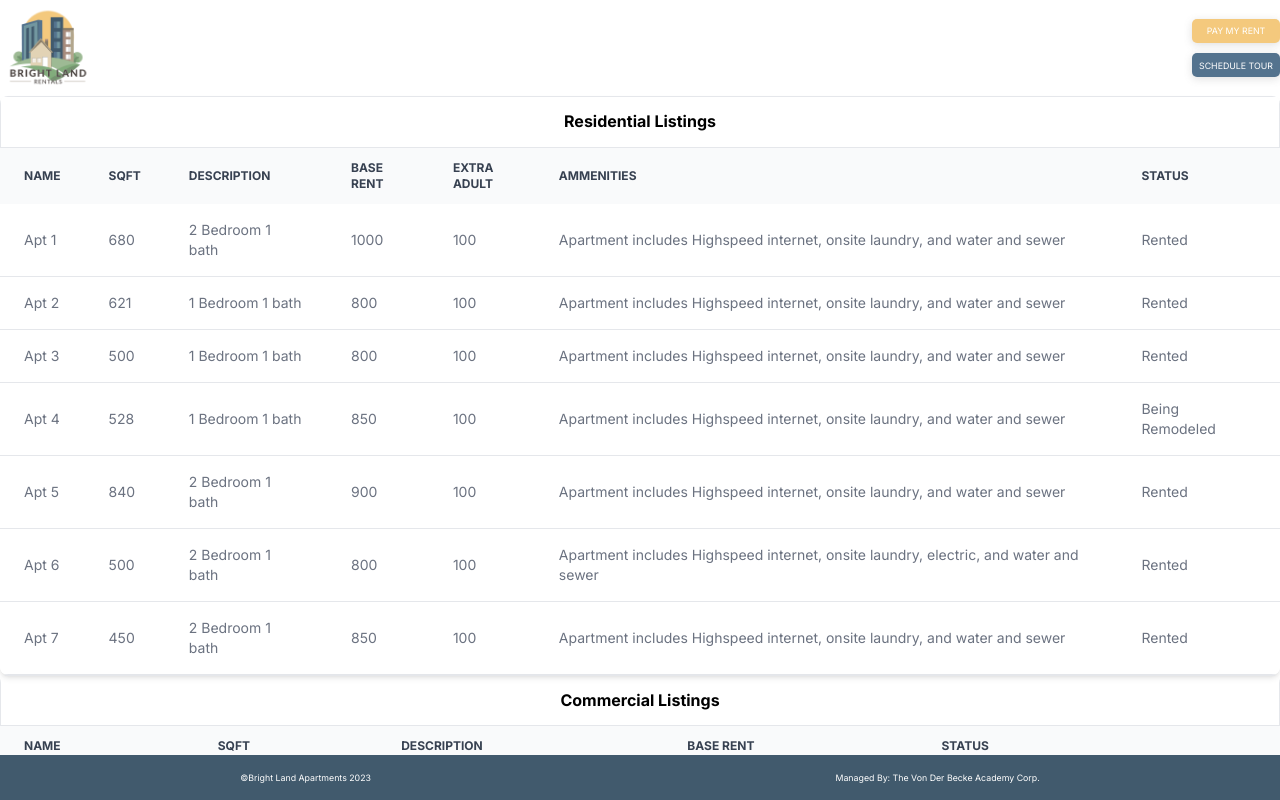
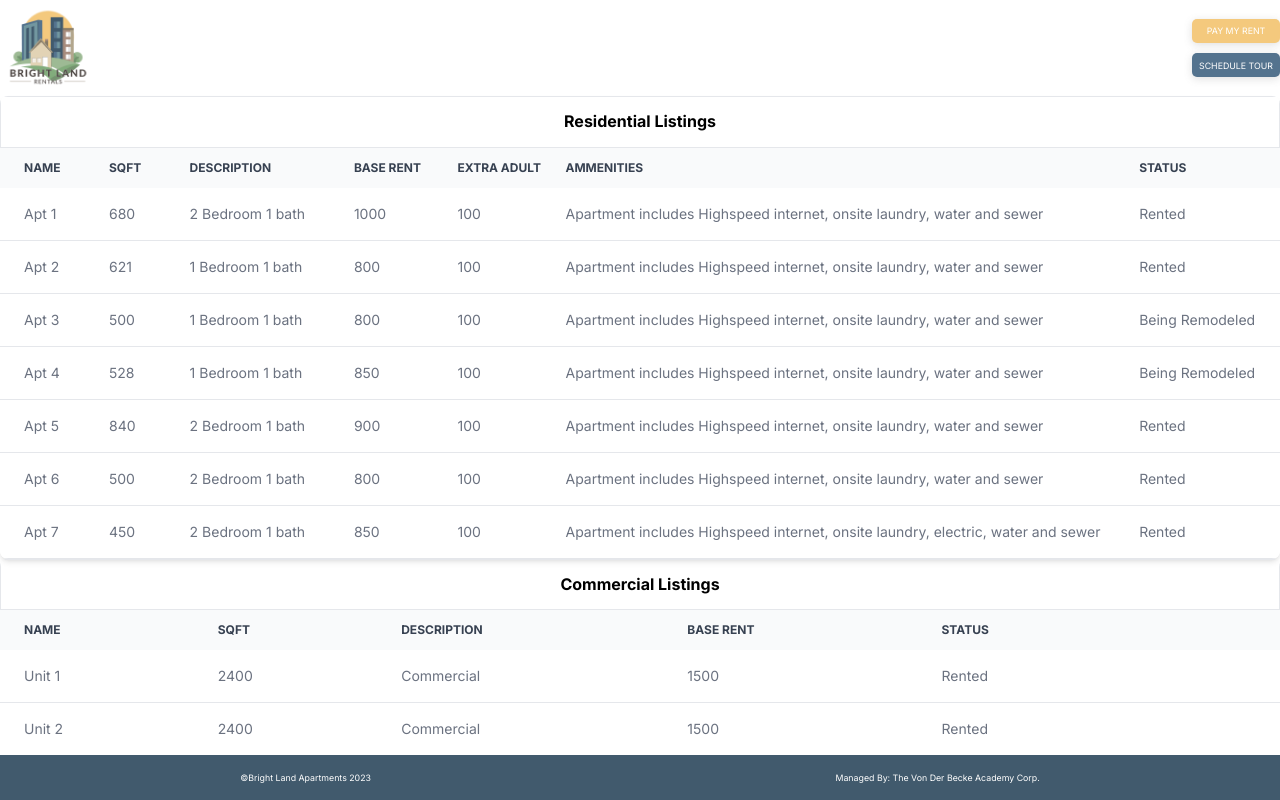
Before and after one commit to teamvcorp/brightland, a Next.js app: page /rentals in a window 1280 px wide. Shown: the top 800 px of the page. Built offline with nearby package versions, Linux system fonts and the light colour scheme.

Commit message:
copy update

```diff
--- a/public/data/data.js
+++ b/public/data/data.js
@@ -7,7 +7,7 @@ export const resRentalList = [
     rent: 1000,
     extraAdult: 100,
     ammenities:
-      "Apartment includes Highspeed internet, onsite laundry, and water and sewer",
+      "Apartment includes Highspeed internet, onsite laundry, water and sewer",
     status: "Rented",
   },
   {
@@ -18,7 +18,7 @@ export const resRentalList = [
     rent: 800,
     extraAdult: 100,
     ammenities:
-      "Apartment includes Highspeed internet, onsite laundry, and water and sewer",
+      "Apartment includes Highspeed internet, onsite laundry, water and sewer",
     status: "Rented",
   },
   {
@@ -29,8 +29,8 @@ export const resRentalList = [
     rent: 800,
     extraAdult: 100,
     ammenities:
-      "Apartment includes Highspeed internet, onsite laundry, and water and sewer",
-    status: "Rented",
+      "Apartment includes Highspeed internet, onsite laundry, water and sewer",
+    status: "Being Remodeled",
   },
   {
     name: "Apt 4",
@@ -40,7 +40,7 @@ export const resRentalList = [
     rent: 850,
     extraAdult: 100,
     ammenities:
-      "Apartment includes Highspeed internet, onsite laundry, and water and sewer",
+      "Apartment includes Highspeed internet, onsite laundry, water and sewer",
     status: "Being Remodeled",
   },
   {
@@ -51,7 +51,7 @@ export const resRentalList = [
     rent: 900,
     extraAdult: 100,
     ammenities:
-      "Apartment includes Highspeed internet, onsite laundry, and water and sewer",
+      "Apartment includes Highspeed internet, onsite laundry, water and sewer",
     status: "Rented",
   },
   {
@@ -62,7 +62,7 @@ export const resRentalList = [
     rent: 800,
     extraAdult: 100,
     ammenities:
-      "Apartment includes Highspeed internet, onsite laundry, electric, and water and sewer",
+      "Apartment includes Highspeed internet, onsite laundry, water and sewer",
     status: "Rented",
   },
   {
@@ -73,7 +73,7 @@ export const resRentalList = [
     rent: 850,
     extraAdult: 100,
     ammenities:
-      "Apartment includes Highspeed internet, onsite laundry, and water and sewer",
+      "Apartment includes Highspeed internet, onsite laundry, electric, water and sewer",
     status: "Rented",
   },
 ];
```
